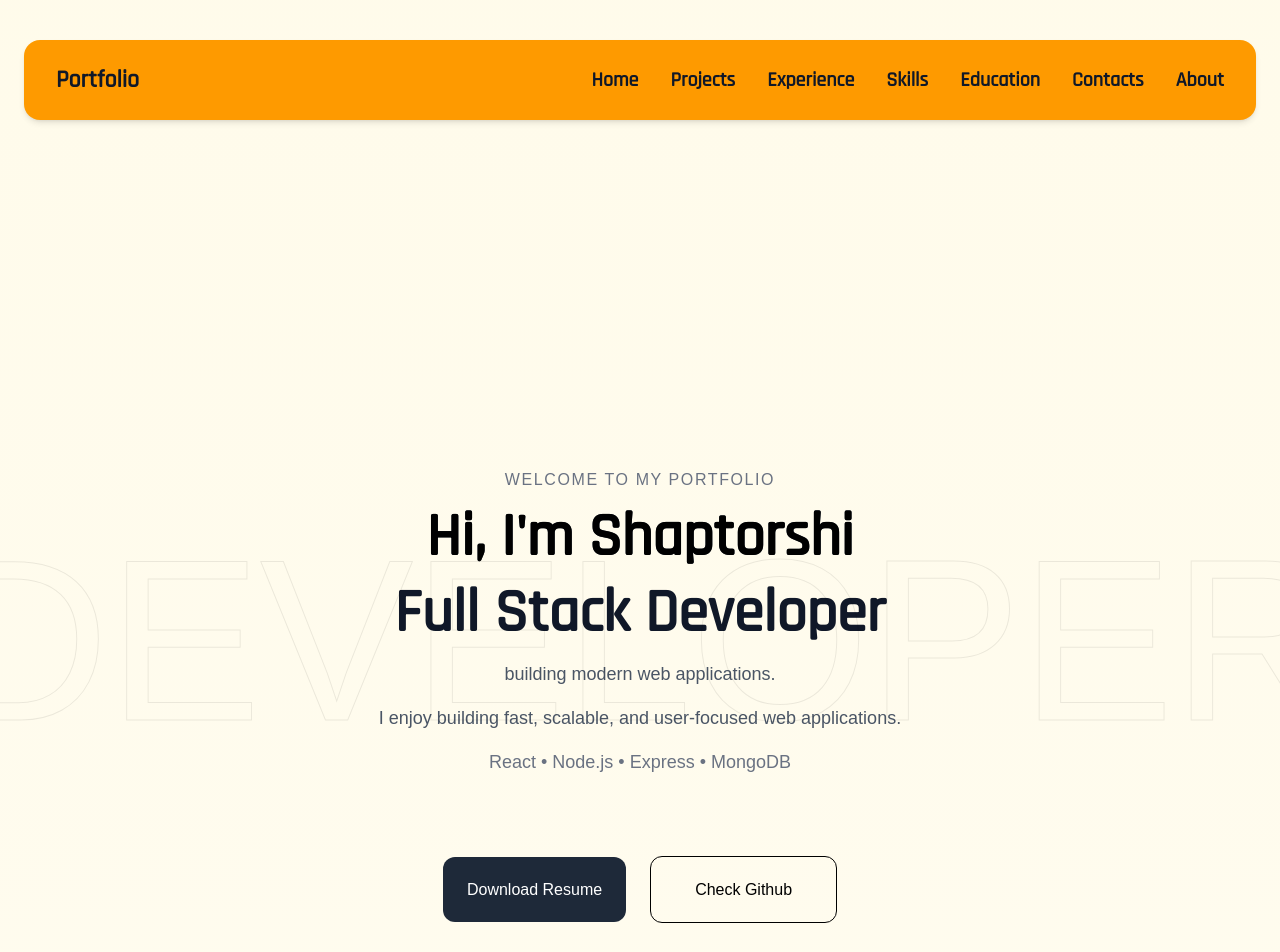
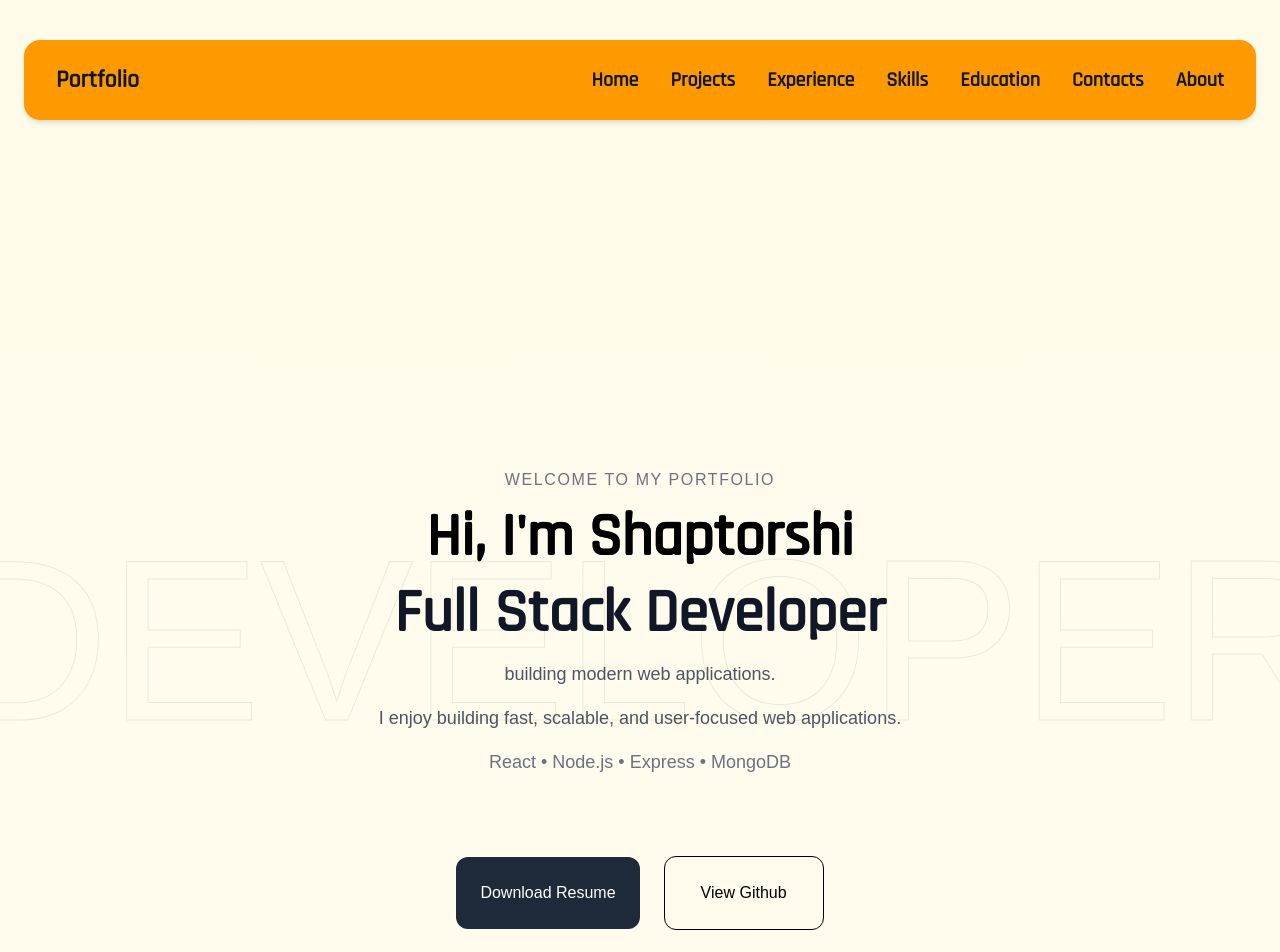
Before and after one commit to Shaptorshi/Portfolio, a React (Vite) app: page / in a window 1280 px wide. Shown: the top 952 px of the page. Built offline with nearby package versions, Linux system fonts and the light colour scheme; a web font is replaced by a local one.

Commit message:
CTA buttons

```diff
--- a/src/components/hero.jsx
+++ b/src/components/hero.jsx
@@ -16,10 +16,10 @@ const hero = () => {
         </p>
         <div className='mt-20 flex items-center justify-center gap-6' >
           <motion.div whileHover={{ scale: 1.05 }} transition={{ duration: 0.5 }}>
-            <a className='bg-gray-800 text-white p-6 rounded-xl cascadia' target="_blank" href="https://drive.google.com/file/d/1SuH6PH-4u_AFhHK2sqh_royR6eWdeki5/view?usp=sharing" download={"SHAPTORSHI_BHATTACHARYA_RESUME.pdf"}>Download Resume</a>
+            <a className='bg-gray-800 block text-white p-6 rounded-xl cascadia' target="_blank" href="https://drive.google.com/file/d/1SuH6PH-4u_AFhHK2sqh_royR6eWdeki5/view?usp=sharing" download={"SHAPTORSHI_BHATTACHARYA_RESUME.pdf"}>Download Resume</a>
           </motion.div>
-          <motion.div whileHover={{ scale: 1.05 }} transition={{ duration: 0.1 }} className='border p-5 rounded-xl hover:bg-gray-800 hover:text-white transition-all duration-600 ease-in-out hover:scale-y-105'>
-            <a href="https://github.com/Shaptorshi" target='_blank' className='cascadia border-amber-400 p-6 rounded-xl'>Check Github</a>
+          <motion.div whileHover={{ scale: 1.05 }} transition={{ duration: 0.1 }} className='border p-6 rounded-xl hover:bg-gray-800 hover:text-white transition-all duration-600 ease-in-out hover:scale-y-105 '>
+            <a href="https://github.com/Shaptorshi" target='_blank' className='cascadia border-amber-400 px-3 block rounded-xl'>View Github</a>
           </motion.div>
         </div>
       </div>
```
